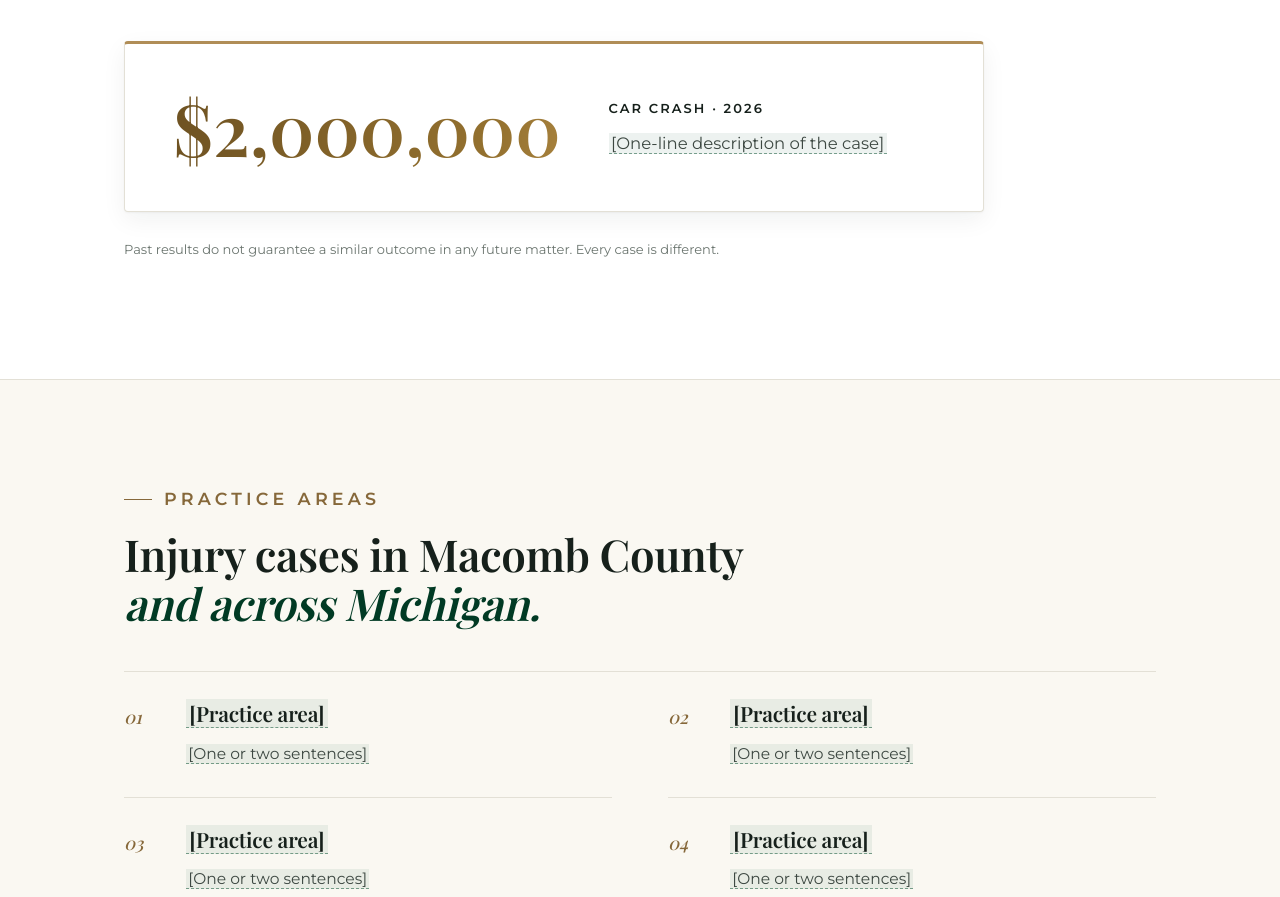
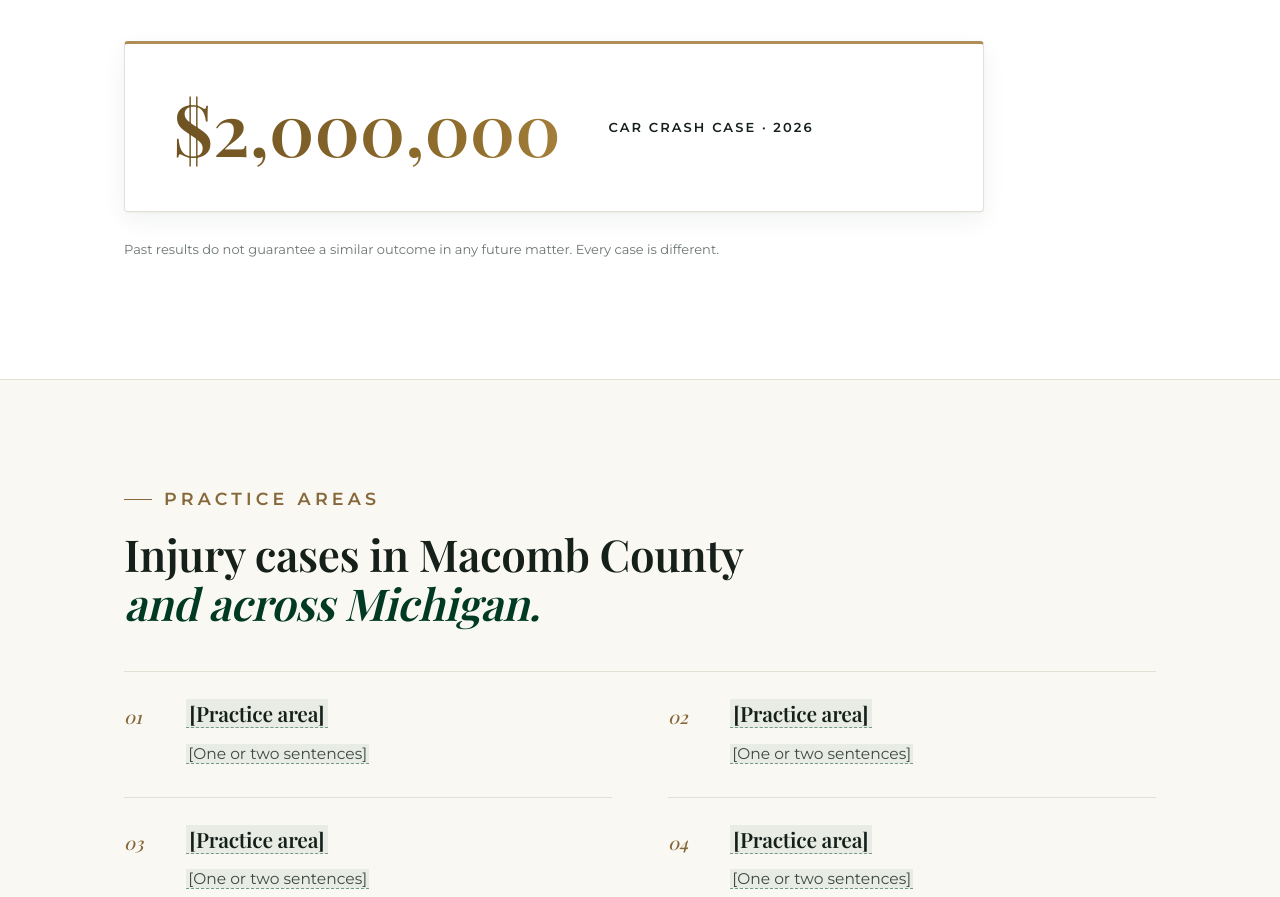
Before and after one commit to mjernukian/macombinjury.law, a plain HTML site: page index.html in a window 1280 px wide. Shown: the part 2289-3186 px from the top of the page. Drawn offline with Linux system fonts and the light colour scheme.

Commit message:
Drop the description line from the featured result
Co-Authored-By: Claude Opus 5.5 <noreply@anthropic.com>
Claude-Session: https://claude.ai/code/session_01WS9ccCYe4eooktT1Ra7Maw

```diff
--- a/index.html
+++ b/index.html
@@ -157,8 +157,7 @@
       <div class="card result result-feature rv">
         <div class="fig">$2,000,000</div>
         <div>
-          <div class="kind">Car crash &middot; 2026</div>
-          <p><span class="ph">[One-line description of the case]</span></p>
+          <div class="kind" style="margin:0">Car crash case &middot; 2026</div>
         </div>
       </div>
       <p class="disclaimer">Past results do not guarantee a similar outcome in any future matter. Every case is different.</p>
```
